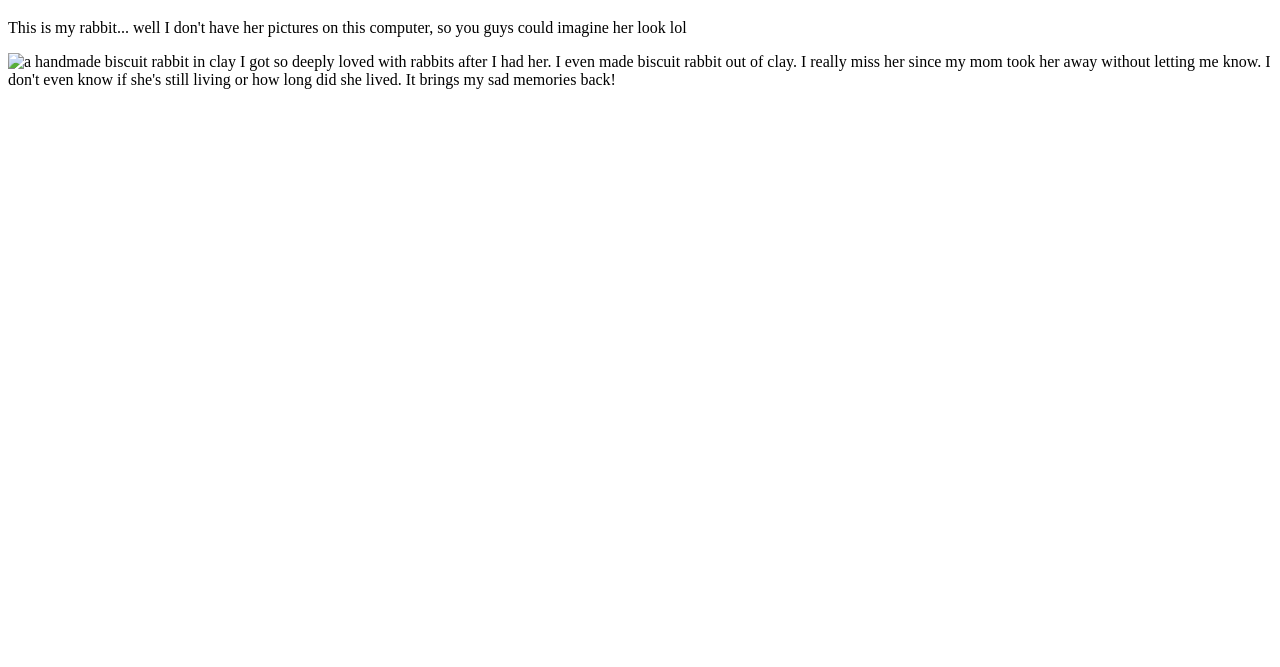
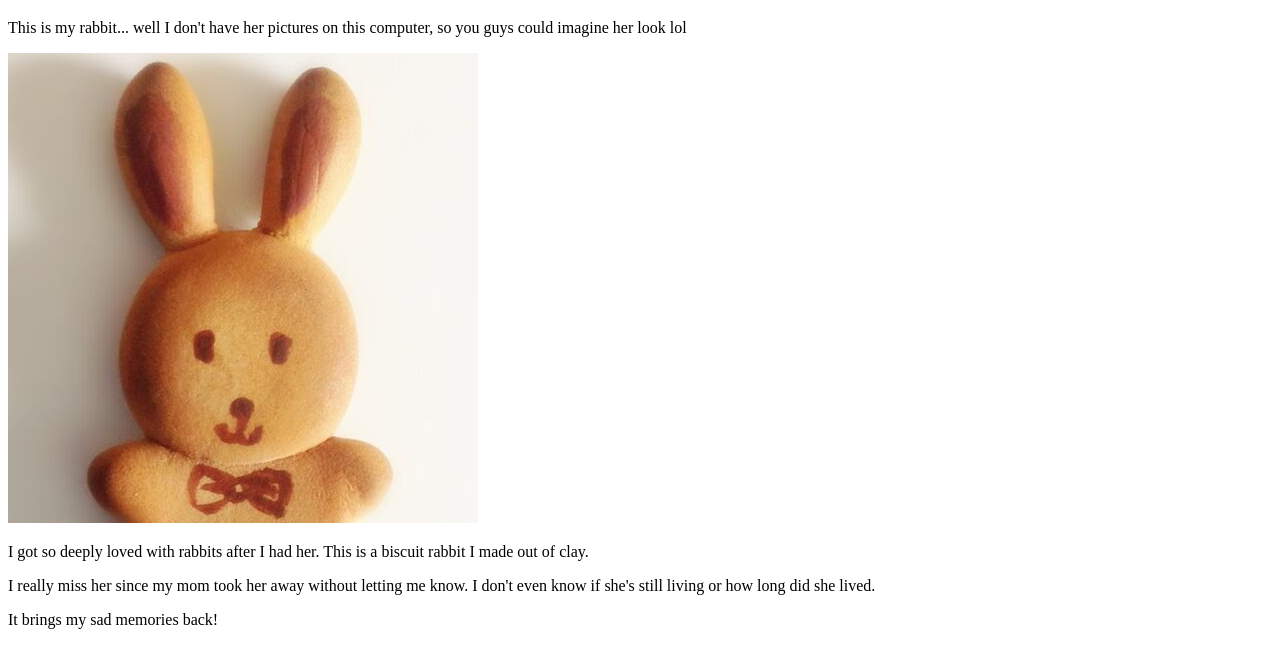
Before and after one commit to lightbluecactus/Week-5-practical-class-build, a plain HTML site: page index.html in a window 1280 px wide. Shown: the part 61-728 px from the top of the page. Drawn offline with Linux system fonts and the light colour scheme.

Commit message:
fix mistakes

```diff
--- a/index.html
+++ b/index.html
@@ -6,9 +6,9 @@
 <body>
 	<h1>Rabbit is Cute!</h1>
 	<p>This is my rabbit... well I don't have her pictures on this computer, so you guys could imagine her look lol</p>
-	<img src="images/biscuit_rabbit" alt="a handmade biscuit rabbit in clay" width="470" height="470">
-	I got so deeply loved with rabbits after I had her. I even made biscuit rabbit out of clay.
-	I really miss her since my mom took her away without letting me know. I don't even know if she's still living or how long did she lived.
-	It brings my sad memories back!
+	<img src="images/biscuit_rabbit.jpg" alt="a handmade biscuit rabbit in clay" width="470" height="470">
+	<p>I got so deeply loved with rabbits after I had her. This is a biscuit rabbit I made out of clay.</p>
+	<p>I really miss her since my mom took her away without letting me know. I don't even know if she's still living or how long did she lived.</p>
+	<p>It brings my sad memories back!</p>
 </body>
 </html>
```
